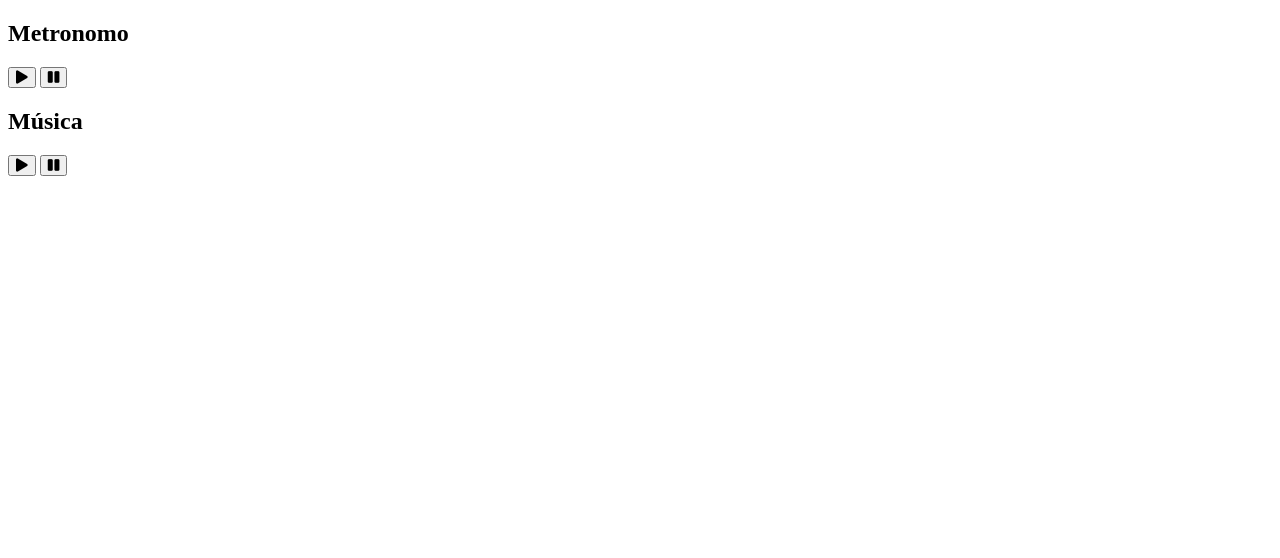
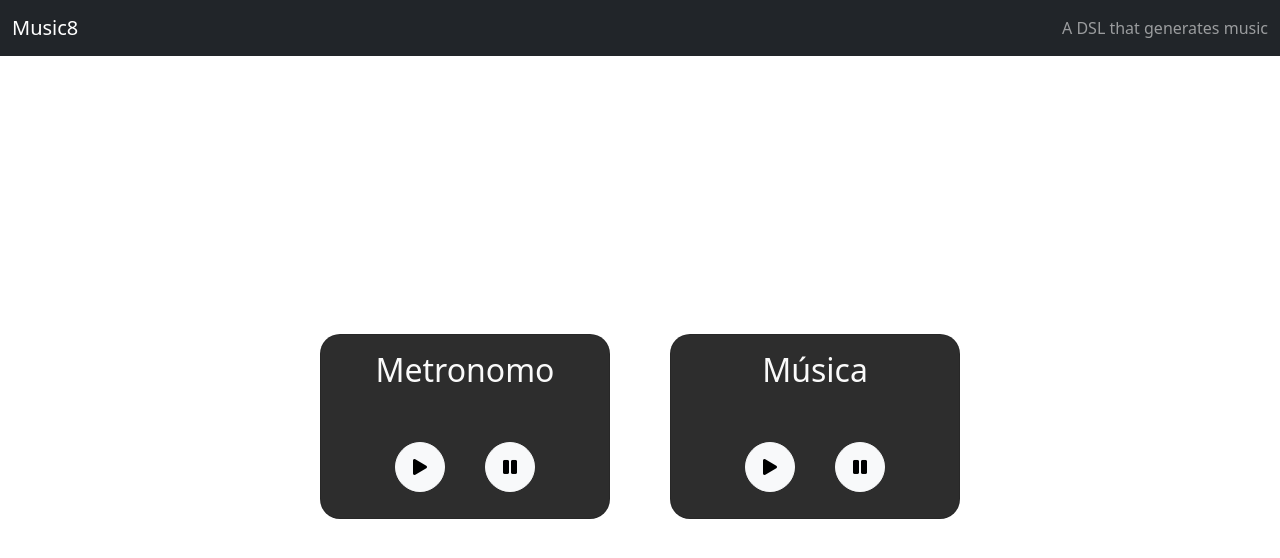
Before and after one commit to aryclenio/Music-generator, a website built with webpack: page public/index.html in a window 1280 px wide. Built offline with nearby package versions, Linux system fonts and the light colour scheme.

Commit message:
💄 Updating main page style

```diff
--- /dev/null
+++ b/public/index.css
@@ -0,0 +1,29 @@
+button {
+  width: 50px;
+  height: 50px;
+  border-radius: 50px !important;
+  margin: 10px 20px;
+}
+.card {
+  background-color: #2d2d2d;
+  color: #fafafa;
+  border-radius: 20px !important;
+  margin: 20px 30px;
+  height: 185px;
+  width: 290px;
+  display: flex;
+}
+
+.card-body {
+  display: flex;
+  flex-direction: column;
+  align-items: center;
+  justify-content: space-between;
+}
+
+.main-page {
+  height: calc(100vh - 60px);
+  display: flex;
+  align-items: center;
+  justify-content: center;
+}
--- a/public/index.html
+++ b/public/index.html
@@ -7,24 +7,61 @@
     <link rel="stylesheet" href="https://cdnjs.cloudflare.com/ajax/libs/font-awesome/5.15.2/css/all.min.css"
         integrity="sha512-HK5fgLBL+xu6dm/Ii3z4xhlSUyZgTT9tuc/hSrtw6uzJOvgRr2a9jyxxT1ely+B+xFAmJKVSTbpM/CuL7qxO8w=="
         crossorigin="anonymous" />
+    <link href="https://cdn.jsdelivr.net/npm/bootstrap@5.0.0-beta2/dist/css/bootstrap.min.css" rel="stylesheet"
+        integrity="sha384-BmbxuPwQa2lc/FVzBcNJ7UAyJxM6wuqIj61tLrc4wSX0szH/Ev+nYRRuWlolflfl" crossorigin="anonymous">
+    <link rel="stylesheet" href="./index.css" />
     <title>Music Generator</title>
 </head>
 
 <body>
-    <div id="metronome">
-        <h2>Metronomo</h2>
-        <button type="button" id="playMetronome"><i class="fas fa-play"></i></button>
-        <button type="button" id="pauseMetronome"><i class="fas fa-pause"></i></button>
-        <p style="display:none" id="textMetronome">Tocando metronomo de <span id="countMetronome"></span> tempos</p>
+    <nav class="navbar navbar-dark bg-dark">
+        <div class="container-fluid">
+            <span class="navbar-brand mb-0 h1">Music8 </span>
+            <span class="navbar-text">
+                A DSL that generates music
+            </span>
+        </div>
+    </nav>
+    <div class="main-page container-fluid">
+        <div class="d-flex align-items-center justify-content-center">
+            <div class="card" id="metronome">
+                <div class="card-body">
+                    <h2 class="card-title">Metronomo</h2>
+                    <p style="display:none" id="textMetronome">Tocando metronomo de <span id="countMetronome"
+                            style="margin-left: 5px;"></span>
+                        &nbsp tempos
+                    </p>
+                    <div class="d-flex align-items-center justify-content-center">
+                        <button type="button" class="btn btn-light" id="playMetronome"><i
+                                class="fas fa-play"></i></button>
+                        <button type="button" class="btn btn-light" id="pauseMetronome"><i
+                                class="fas fa-pause"></i></button>
+                    </div>
+
+                </div>
+            </div>
+            <div class="card" id="music">
+                <div class="card-body">
+                    <h2 class="card-title">Música</h2>
+                    <p style="display:none" id="textMusic">Tocando nota <span id="noteMusic"
+                            style="margin-left: 3px;"></span></p>
+
+                    <div class="d-flex align-items-center justify-content-center">
+
+                        <button type="button" class="btn btn-light" id="playMusic"><i class="fas fa-play"></i></button>
+                        <button type="button" class="btn btn-light" id="pauseMusic"><i
+                                class="fas fa-pause"></i></button>
+                    </div>
+                </div>
+
+            </div>
+        </div>
     </div>
-    <div id="scale"></div>
-    <div id="music">
-        <h2>Música</h2>
-        <button type="button" id="playMusic"><i class="fas fa-play"></i></button>
-        <button type="button" id="pauseMusic"><i class="fas fa-pause"></i></button>
-        <p style="display:none" id="textMusic">Tocando nota <span id="noteMusic"></span></p>
-    </div>
+    <script src="https://cdn.jsdelivr.net/npm/bootstrap@5.0.0-beta2/dist/js/bootstrap.bundle.min.js"
+        integrity="sha384-b5kHyXgcpbZJO/tY9Ul7kGkf1S0CWuKcCD38l8YkeH8z8QjE0GmW1gYU5S9FOnJ0"
+        crossorigin="anonymous"></script>
+    <script src="bundle.js"></script>
+
 </body>
-<script src="bundle.js"></script>
 
 </html>
```
